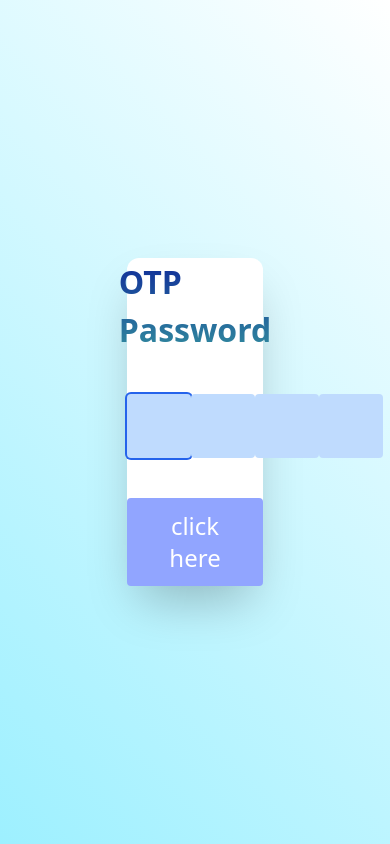
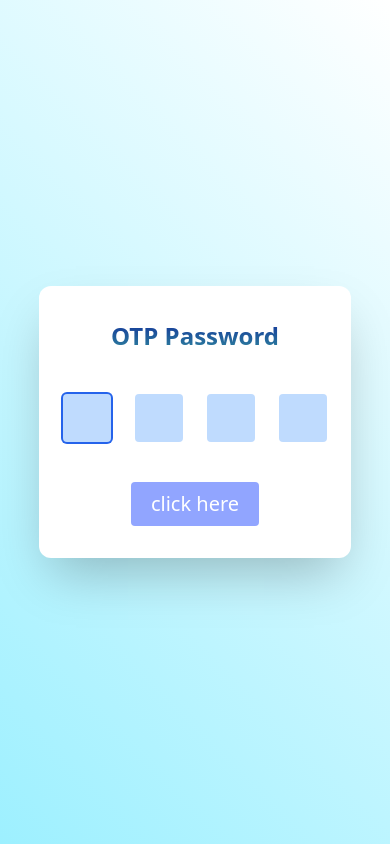
Before and after one commit to BehzadJanNesar/OTP_Password, a website: page index.html in a window 390 px wide. Drawn offline with Linux system fonts and the light colour scheme.

Commit message:
commit for fix device responsive

```diff
--- a/index.html
+++ b/index.html
@@ -14,32 +14,36 @@
             id="succses-pm"
             class="items-center justify-between hidden px-3 transition-all duration-300 w-72 h-12 rounded bg-green-300 text-green-700 border-l-8 border-l-green-700 center-content text-xl font-medium absolute right-5 top-8">
             <p>Successfully Verified</p>
-            <span id="close" class="text-[2.5rem] text-green-700 rotate-45 mb-1 cursor-pointer">+</span>
+            <span
+               id="close"
+               class="text-[2.5rem] text-green-700 rotate-45 mb-1 cursor-pointer"
+               >+</span
+            >
          </div>
          <div
-            class="center-content flex-col gap-10 w-[35%] min-h-[20rem] rounded-xl shadow-2xl bg-white">
-            <h1 class="bg-gradiant2 font-bold text-[2rem]">OTP Password</h1>
+            class="center-content flex-col gap-10 max-md:w-[80%] md:w-[30rem] max-md:min-h-[17rem] md:min-h-[20rem] rounded-xl shadow-2xl bg-white">
+            <h1 class="bg-gradiant2 font-bold max-md:text-[1.5rem] md:text-[2rem]">OTP Password</h1>
             <div class="flex justify-evenly items-center w-full">
                <input
                   id="input"
-                  class="focus:border-blue-600 focus:ring-blue-600 focus:ring-2 flex text-2xl font-medium text-center w-16 h-16 outline-none border-none rounded bg-blue-200"
+                  class="focus:border-blue-600 focus:ring-blue-600 focus:ring-2 flex text-2xl font-medium text-center max-md:w-12 md:w-16 max-md:h-12 md:h-16 outline-none border-none rounded bg-blue-200"
                   type="number"
                   maxlength="1" />
                <input
                   id="input"
-                  class="focus:border-blue-600 focus:ring-blue-600 focus:ring-2 flex text-2xl font-medium text-center w-16 h-16 outline-none border-none rounded bg-blue-200"
+                  class="focus:border-blue-600 focus:ring-blue-600 focus:ring-2 flex text-2xl font-medium text-center max-md:w-12 md:w-16 max-md:h-12 md:h-16 outline-none border-none rounded bg-blue-200"
                   type="number"
                   maxlength="1"
                   disabled />
                <input
                   id="input"
-                  class="focus:border-blue-600 focus:ring-blue-600 focus:ring-2 flex text-2xl font-medium text-center w-16 h-16 outline-none border-none rounded bg-blue-200"
+                  class="focus:border-blue-600 focus:ring-blue-600 focus:ring-2 flex text-2xl font-medium text-center max-md:w-12 md:w-16 max-md:h-12 md:h-16 outline-none border-none rounded bg-blue-200"
                   type="number"
                   maxlength="1"
                   disabled />
                <input
                   id="input"
-                  class="focus:border-blue-600 focus:ring-blue-600 focus:ring-2 flex text-2xl font-medium text-center w-16 h-16 outline-none border-none rounded bg-blue-200"
+                  class="focus:border-blue-600 focus:ring-blue-600 focus:ring-2 flex text-2xl font-medium text-center max-md:w-12 md:w-16 max-md:h-12 md:h-16 outline-none border-none rounded bg-blue-200"
                   type="number"
                   maxlength="1"
                   disabled />
@@ -47,7 +51,7 @@
             <button
                disabled
                id="btn"
-               class="transition-all duration-100 border-none rounded outline-none text-2xl py-3 px-7 text-white font-medium bg-btn">
+               class="transition-all duration-100 border-none rounded outline-none max-md:text-xl md:text-2xl max-md:py-2 max-md:px-5 md:py-3 md:px-7 text-white font-medium bg-btn">
                click here
             </button>
          </div>
```
Also changed, not shown: tailwind.css.
